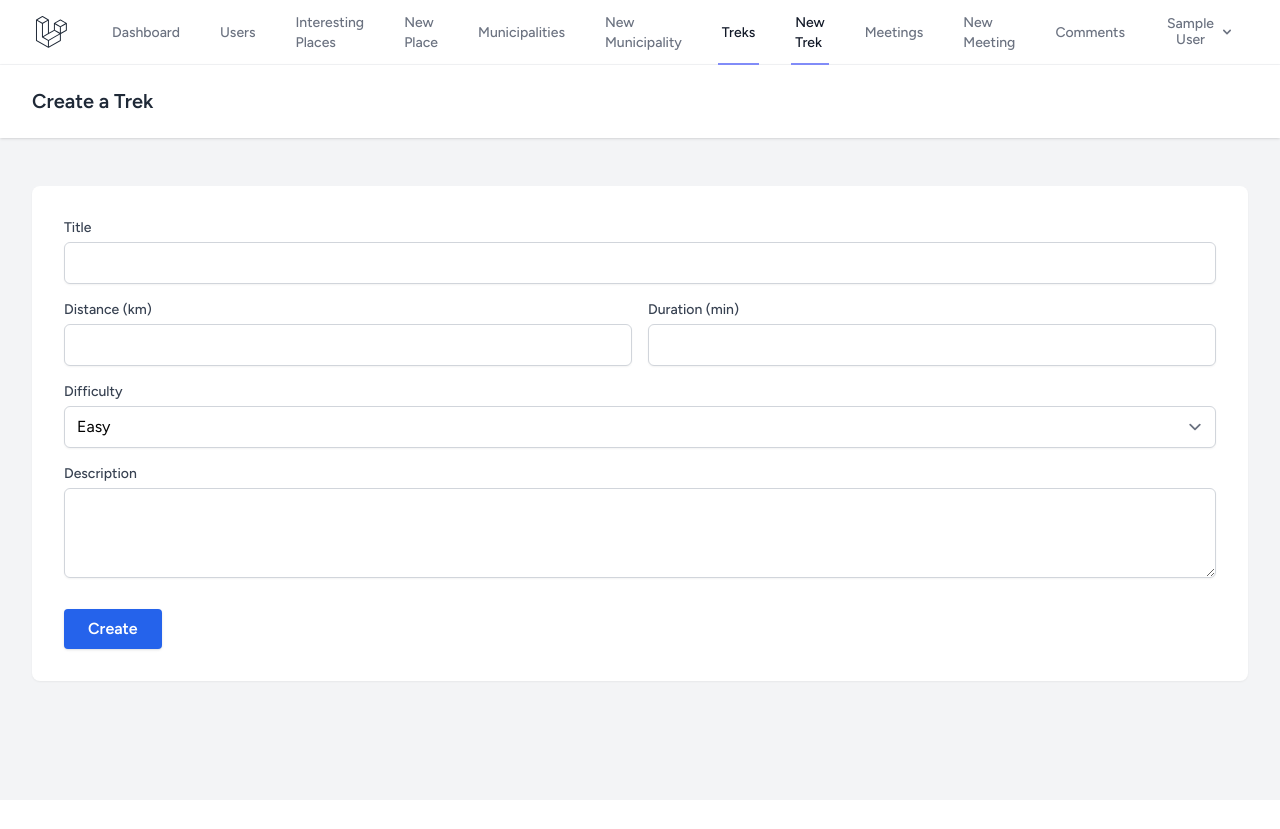
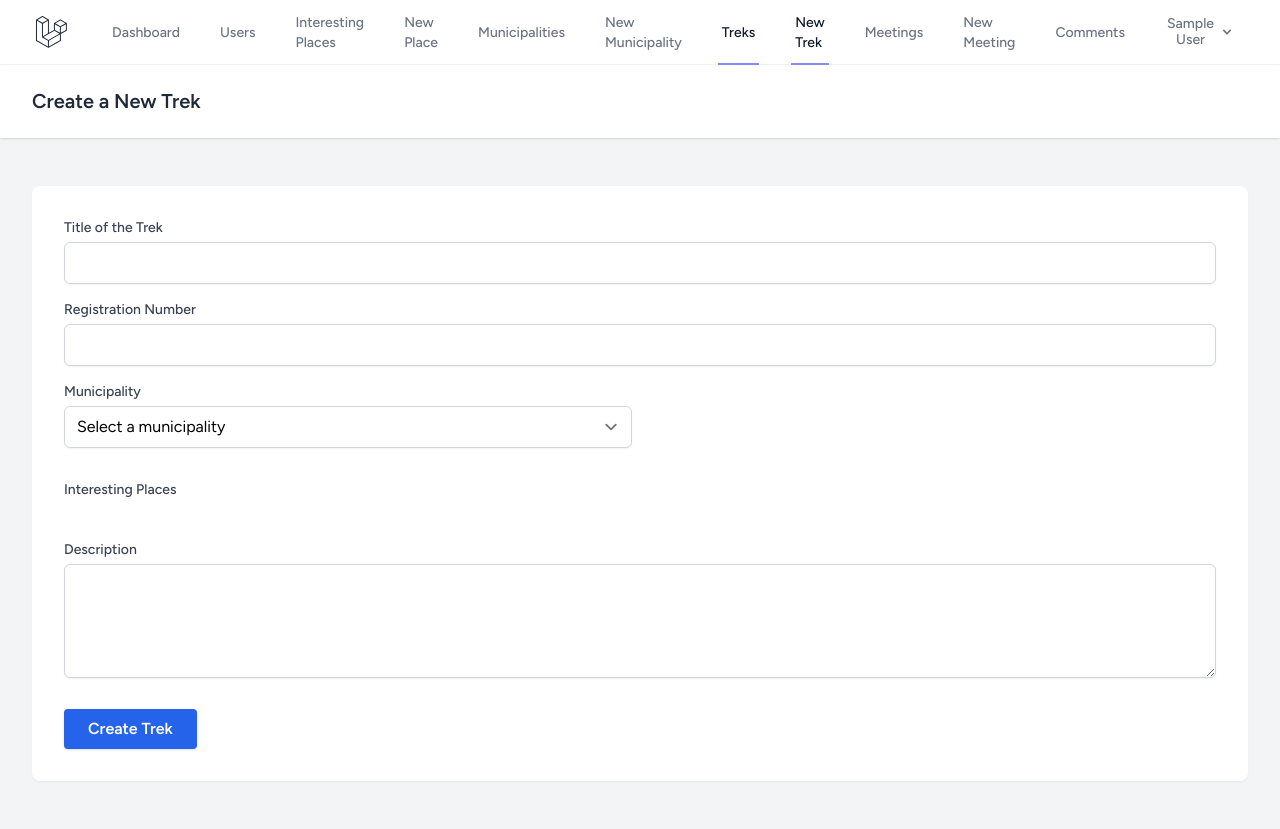
Before and after one commit to amatasr7/BalearTrek, a Laravel app: page /treks/create in a window 1280 px wide. Before the commit the page ends 683 px from the top, so only its background shows below. Run offline with Laravel 12, Linux system fonts and the light colour scheme; the visitor is signed in with stand-in values (Sample User, id 1); data that the repository does not hold is empty; style sheets or scripts are compiled from the project's sources; parts of the project's set-up code (start-up, migrations or seed data) failed here and were passed over; some libraries are stand-ins or nearby versions.

Commit message:
Entrega final 2 - Back

```diff
--- a/BalearTrek/app/Http/Controllers/MeetingController.php
+++ b/BalearTrek/app/Http/Controllers/MeetingController.php
@@ -55,7 +55,7 @@ class MeetingController extends Controller
 {
     $meeting = Meeting::findOrFail($id);
 
-        $request->validate([
+    $validated = $request->validate([
         'trek_id' => 'required|exists:treks,id',
         'user_id' => 'required|exists:users,id',
         'day' => 'required|date',
@@ -64,7 +64,7 @@ class MeetingController extends Controller
         'appDateEnd' => 'required|date|after_or_equal:appDateIni',
     ]);
 
-        $meeting->update($request->all());
+    $meeting->update($validated);
 
     return redirect()->route('meetings.index')->with('success', 'Trobada actualitzada correctament');
 }
--- a/BalearTrek/app/Http/Controllers/TrekController.php
+++ b/BalearTrek/app/Http/Controllers/TrekController.php
@@ -28,15 +28,17 @@ class TrekController extends Controller
         'name' => 'required|max:100',
         'description' => 'nullable|string',
         'municipality_id' => 'required|exists:municipalities,id',
-            'places' => 'required|array'
+        'interesting_places' => 'required|array',
+        'difficulty' => 'nullable|string',
     ]);
 
-        // 1. Creamos la Trek
-        $trek = Trek::create($request->only(['regNumber', 'name', 'description', 'municipality_id']));
+    // 1. Creamos la Trek con TODOS los campos necesarios
+    $trek = Trek::create($request->only([
+        'regNumber', 'name', 'description', 'municipality_id', 'difficulty'
+    ]));
 
-        // 2. Preparamos los IDs de los lugares con el campo 'order'
-        // Esto soluciona el error "Field order doesn't have a default value"
-        $placesWithOrder = collect($request->input('places'))->mapWithKeys(function ($id) {
+    // 2. Preparamos los IDs (usando el nombre correcto: interesting_places)
+    $placesWithOrder = collect($request->input('interesting_places'))->mapWithKeys(function ($id) {
         return [$id => ['order' => 0]];
     })->toArray();
 
--- a/BalearTrek/app/Models/Trek.php
+++ b/BalearTrek/app/Models/Trek.php
@@ -17,6 +17,7 @@ class Trek extends Model
     'totalScore',
     'countScore',
     'municipality_id',
+    'difficulty',
 ];
 
     public function meetings()
--- a/BalearTrek/resources/views/layouts/app.blade.php
+++ b/BalearTrek/resources/views/layouts/app.blade.php
@@ -33,5 +33,27 @@
             </main>
         </div>
         <script src="https://cdn.ckeditor.com/ckeditor5/34.0.0/classic/ckeditor.js"></script>
+        <script>
+            document.addEventListener("DOMContentLoaded", function() {
+                // Seleccionamos todos los formularios que tengan validación
+                const forms = document.querySelectorAll('form');
+
+                forms.forEach(form => {
+                    const inputs = form.querySelectorAll('input[required], select[required], textarea[required]');
+
+                    inputs.forEach(input => {
+                        // Cuando el campo es inválido
+                        input.addEventListener('invalid', function() {
+                            this.setCustomValidity('Este campo es obligatorio! y este mensaje es personalizado!');
+                        });
+
+                        // Limpiar el mensaje cuando el usuario empieza a escribir
+                        input.addEventListener('input', function() {
+                            this.setCustomValidity('');
+                        });
+                    });
+                });
+            });
+        </script>
     </body>
 </html>
--- a/BalearTrek/resources/views/treks/create.blade.php
+++ b/BalearTrek/resources/views/treks/create.blade.php
@@ -1,7 +1,7 @@
 <x-app-layout>
     <x-slot name="header">
         <h2 class="font-semibold text-xl text-gray-800 leading-tight">
-            {{ __('Create a Trek') }}
+            {{ __('Create a New Trek') }}
         </h2>
     </x-slot>
 
@@ -12,42 +12,60 @@
                     @csrf
 
                     <div class="mb-4">
-                        <label for="name" class="block text-sm font-medium text-gray-700 mb-1">Title</label>
+                        <label for="name" class="block text-sm font-medium text-gray-700 mb-1">Title of the Trek</label>
                         <input type="text" name="name" id="name" value="{{ old('name') }}"
                             class="w-full border-gray-300 rounded-md shadow-sm focus:border-blue-500 focus:ring-blue-500" required>
+                        <x-input-error :messages="$errors->get('name')" class="mt-2" />
                     </div>
-
-                    <div class="grid grid-cols-2 gap-4 mb-4">
-                        <div>
-                            <label for="distance" class="block text-sm font-medium text-gray-700 mb-1">Distance (km)</label>
-                            <input type="number" step="0.1" name="distance" id="distance" value="{{ old('distance') }}"
-                                class="w-full border-gray-300 rounded-md shadow-sm focus:border-blue-500 focus:ring-blue-500">
+                    <div class="mb-4">
+                        <label for="regNumber" class="block text-sm font-medium text-gray-700 mb-1">Registration Number</label>
+                        <input type="text" name="regNumber" id="regNumber" value="{{ old('regNumber') }}"
+                            class="w-full border-gray-300 rounded-md shadow-sm focus:border-blue-500 focus:ring-blue-500" required>
+                        <x-input-error :messages="$errors->get('regNumber')" class="mt-2" />
+                    </div>
+                    <div class="grid grid-cols-1 md:grid-cols-2 gap-4 mb-4">
+                        <div class="mb-4">
+                            <x-input-label for="municipality_id" value="Municipality" />
+                            <select id="municipality_id" name="municipality_id"
+                                class="mt-1 block w-full border-gray-300 rounded-md shadow-sm focus:ring-indigo-500 focus:border-indigo-500">
+                                <option value="" disabled selected>Select a municipality</option>
+                                @foreach ($municipalities as $municipality)
+                                    <option value="{{ $municipality->id }}"
+                                        {{ old('municipality_id') == $municipality->id ? 'selected' : '' }}>
+                                        {{ $municipality->name }}
+                                    </option>
+                                @endforeach
+                            </select>
+                            <x-input-error :messages="$errors->get('municipality_id')" class="mt-2" />
                         </div>
-                        <div>
-                            <label for="duration" class="block text-sm font-medium text-gray-700 mb-1">Duration (min)</label>
-                            <input type="number" name="duration" id="duration" value="{{ old('duration') }}"
-                                class="w-full border-gray-300 rounded-md shadow-sm focus:border-blue-500 focus:ring-blue-500">
+                    <br></br>
+                        <div class="mb-4">
+                            <label class="block text-sm font-medium text-gray-700 mb-1">Interesting Places</label>
+                            <div class="grid grid-cols-2 gap-2 mt-2">
+                                @foreach ($places as $place)
+                                    <label class="flex items-center gap-2 text-sm text-gray-600">
+                                        <input type="checkbox"
+                                            name="interesting_places[]"
+                                            value="{{ $place->id }}"
+                                            {{ is_array(old('interesting_places')) && in_array($place->id, old('interesting_places')) ? 'checked' : '' }}>
+                                        {{ $place->name }}
+                                    </label>
+                                @endforeach
+                            </div>
+                            <x-input-error :messages="$errors->get('interesting_places')" class="mt-2" />
                         </div>
-                    </div>
-
-                    <div class="mb-4">
-                        <label for="difficulty" class="block text-sm font-medium text-gray-700 mb-1">Difficulty</label>
-                        <select name="difficulty" id="difficulty" class="w-full border-gray-300 rounded-md shadow-sm focus:border-blue-500 focus:ring-blue-500">
-                            <option value="Fàcil" {{ old('difficulty') == 'Fàcil' ? 'selected' : '' }}>Easy</option>
-                            <option value="Moderada" {{ old('difficulty') == 'Moderada' ? 'selected' : '' }}>Moderate</option>
-                            <option value="Difícil" {{ old('difficulty') == 'Difícil' ? 'selected' : '' }}>Difficult</option>
-                        </select>
                     </div>
 
                     <div class="mb-6">
                         <label for="description" class="block text-sm font-medium text-gray-700 mb-1">Description</label>
-                        <textarea name="description" id="description" rows="3"
+                        <textarea name="description" id="description" rows="4"
                             class="w-full border-gray-300 rounded-md shadow-sm focus:border-blue-500 focus:ring-blue-500">{{ old('description') }}</textarea>
+                        <x-input-error :messages="$errors->get('description')" class="mt-2" />
                     </div>
 
                     <div class="flex items-center justify-start mt-4">
-                        <button type="submit" class="bg-blue-600 hover:bg-blue-700 text-white font-bold py-2 px-6 rounded shadow transition">
-                            Create
+                        <button type="submit" class="bg-blue-600 hover:bg-blue-700 text-white font-bold py-2 px-6 rounded shadow transition duration-150">
+                            Create Trek
                         </button>
                     </div>
                 </form>
@@ -58,12 +76,12 @@
     <script src="https://cdn.ckeditor.com/ckeditor5/39.0.1/classic/ckeditor.js"></script>
     <script>
         ClassicEditor
-            .create(document.querySelector('#description'), {
-                toolbar: ['heading', '|', 'bold', 'italic', 'link', 'bulletedList', 'numberedList', 'blockQuote'],
+            .create( document.querySelector( '#description' ), {
+                toolbar: [ 'heading', '|', 'bold', 'italic', 'link', 'bulletedList', 'numberedList', 'blockQuote' ],
             })
-            .catch(error => {
-                console.error(error);
-            });
+            .catch( error => {
+                console.error( error );
+            } );
     </script>
 
     <style>
--- a/BalearTrek/routes/web.php
+++ b/BalearTrek/routes/web.php
@@ -21,21 +21,18 @@ Route::middleware('auth')->group(function () {
     Route::get('/profile', [ProfileController::class, 'edit'])->name('profile.edit');
     Route::patch('/profile', [ProfileController::class, 'update'])->name('profile.update');
     Route::delete('/profile', [ProfileController::class, 'destroy'])->name('profile.destroy');
-    Route::resource('/treks', \App\Http\Controllers\Api\TrekController::class);
+    // Ruta para los usuarios
+    Route::resource('users', UserController::class);
+    // Rutas para la gestión de las quedadas
     Route::resource('interesting-places', InterestingPlaceController::class);
     Route::resource('municipis', \App\Http\Controllers\MunicipalityController::class);
     Route::resource('treks', TrekController::class);
     Route::resource('meetings', \App\Http\Controllers\MeetingController::class);
+    // Rutas para los comentarios
     Route::get('/comments', [CommentController::class, 'index'])->name('comments.index');
     Route::get('/comments/{comment}', [CommentController::class, 'show'])->name('comments.show');
     Route::patch('/comments/{comment}/validate', [CommentController::class, 'validateComment'])->name('comments.validate');
     Route::delete('/comments/{comment}', [CommentController::class, 'destroy'])->name('comments.destroy');
-    Route::resource('users', UserController::class);
 });
-Route::middleware(['auth'])->prefix('admin')->name('admin.')->group(function () {
-    // Listado y búsqueda
-    Route::get('/users', [UserController::class, 'index'])->name('users.index');
-    // Actualización (Rol, Estado, etc.)
-    Route::put('/users/{user}', [UserController::class, 'update'])->name('users.update');
-});
+
 require __DIR__.'/auth.php';
--- a/Front BalearTrek/src/components/Navbar/Navbar.jsx
+++ b/Front BalearTrek/src/components/Navbar/Navbar.jsx
@@ -16,7 +16,6 @@ export default function Navbar() {
       <div className="navbar-logo">
         <h1>BalearTrek</h1>
       </div>
-
       <div className="nav-links">
         <button onClick={() => changeView("home")}>Home</button>
         <button onClick={() => changeView("meetings")}>Quedadas</button>
@@ -28,7 +27,6 @@ export default function Navbar() {
         <button onClick={() => changeView("more-info")}>FAQ</button>
         <button onClick={() => changeView("contact")}>Contacto</button>
       </div>
-
       <div className="navbar-actions">
         {isAuthenticated ? (
           <button
```
Also changed, not shown: BalearTrek/app/Models/Meeting.php (+5 -4 lines), BalearTrek/resources/views/meetings/edit.blade.php (+49 -20 lines), BalearTrek/resources/views/treks/edit.blade.php (+46 -34 lines). Lines whose indentation alone changed are shown as unchanged.
